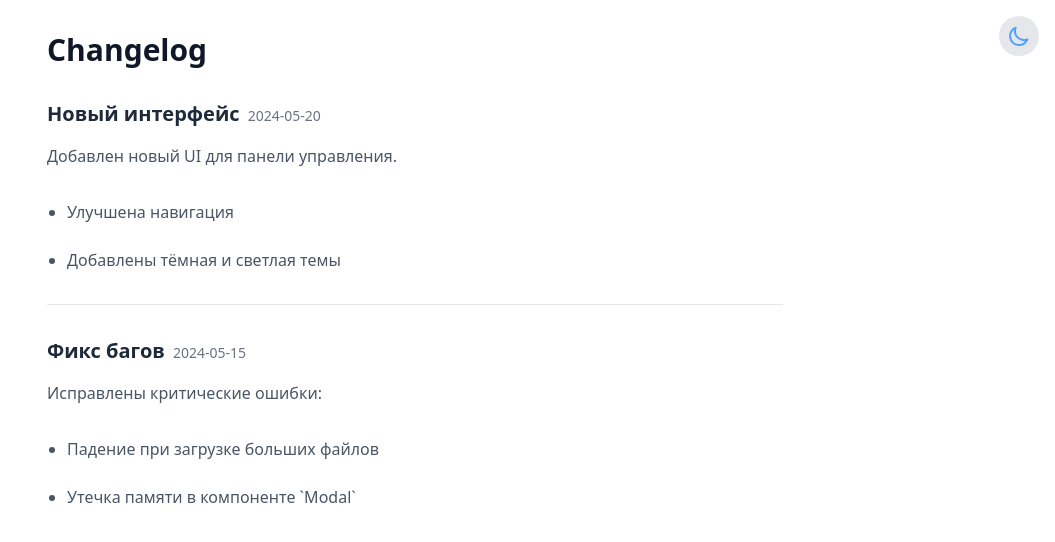
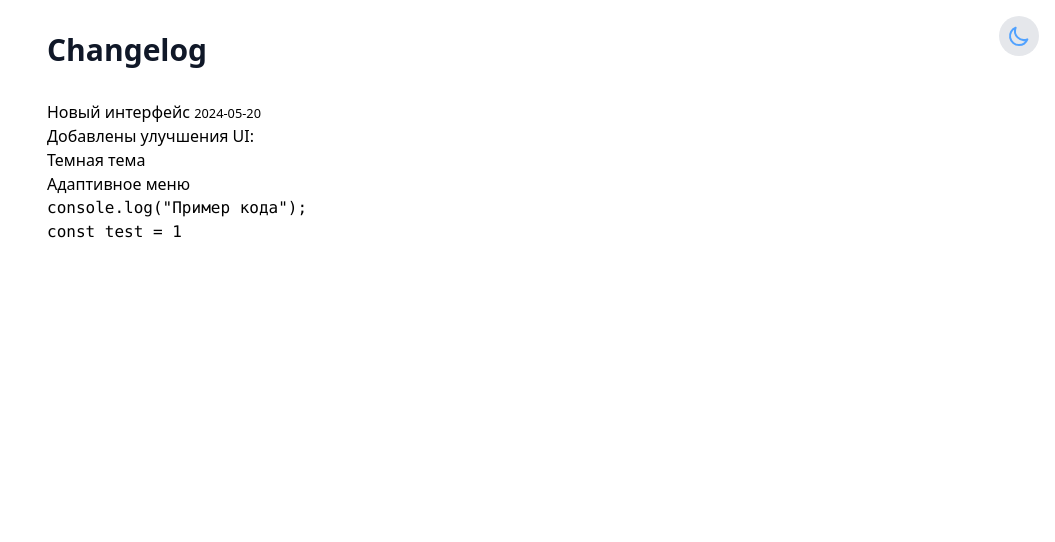
Before and after one commit to goriori/ChangelogViewer, a Vue app: page / in a window 1280 px wide. Shown: the top 542 px of the page, without its empty margins (225-1280 px from the left). Built offline with nearby package versions, Linux system fonts and the light colour scheme.

Commit message:
feat(global): add marked and change use-catalog

```diff
--- a/package.json
+++ b/package.json
@@ -11,6 +11,8 @@
   "dependencies": {
     "@tailwindcss/vite": "^4.1.4",
     "@types/node": "^22.15.3",
+    "highlight.js": "^11.11.1",
+    "marked": "^15.0.11",
     "tailwindcss": "^4.1.4",
     "vue": "^3.5.13"
   },
--- a/src/components/changelog-viewer/index.vue
+++ b/src/components/changelog-viewer/index.vue
@@ -1,15 +1,20 @@
 <script setup lang="ts">
-import useChangelog from '@/composables/useChangelog';
+import { onMounted } from "vue";
+import useChangelog from "@/composables/useChangelog";
 
 const props = defineProps({
   path: {
     type: String,
     required: true,
-    default: '/changelog.md',
+    default: "/changelog.md",
   },
 });
 
-const { changelogData, error, isLoading } = useChangelog(props.path);
+const { changelogData, error, isLoading, fetchChangelog } = useChangelog();
+// Загружаем при монтировании
+onMounted(() => {
+  fetchChangelog(props.path);
+});
 </script>
 
 <template>
@@ -18,36 +23,51 @@ const { changelogData, error, isLoading } = useChangelog(props.path);
 
     <!-- Загрузка -->
     <div v-if="isLoading" class="text-center py-12">
-      <div class="animate-spin rounded-full h-12 w-12 border-t-2 border-b-2 border-blue-500 mx-auto"></div>
+      <div
+        class="animate-spin rounded-full h-12 w-12 border-t-2 border-b-2 border-blue-500 mx-auto"
+      ></div>
     </div>
 
     <!-- Ошибка -->
-    <div
-      v-else-if="error"
-      class="bg-red-50 border-l-4 border-red-500 p-4 mb-6"
-    >
+    <div v-else-if="error" class="bg-red-50 border-l-4 border-red-500 p-4 mb-6">
       <p class="text-red-700 font-medium">{{ error }}</p>
-      <p class="text-red-600 text-sm mt-1">Проверьте формат файла changelog.md</p>
+      <p class="text-red-600 text-sm mt-1">
+        Проверьте формат файла changelog.md
+      </p>
     </div>
 
     <!-- Успешная загрузка -->
     <div v-else class="space-y-8">
-      <div
-        v-for="(entry, index) in changelogData"
-        :key="index"
-        class="border-b border-gray-200 pb-6 last:border-0"
-      >
-        <div class="flex items-baseline gap-2">
-          <h2 class="text-xl font-semibold text-gray-800">{{ entry.title }}</h2>
-          <span class="text-sm text-gray-500">{{ entry.date }}</span>
-        </div>
-
-        <!-- Выводим HTML-описание (списки уже обработаны) -->
-        <div
-          class="mt-4 text-gray-600"
-          v-html="entry.htmlDescription"
-        />
+      <div v-for="entry in changelogData" :key="entry.date">
+        <h2>
+          {{ entry.title }} <small>{{ entry.date }}</small>
+        </h2>
+        <div v-html="entry.htmlContent" class="markdown-content" />
       </div>
     </div>
   </div>
 </template>
+
+<style>
+.markdown-body {
+  color: #4b5563; /* gray-600 */
+}
+
+.markdown-body h3 {
+  font-size: 1.125rem; /* text-lg */
+  font-weight: 600; /* font-semibold */
+  margin-top: 1rem; /* mt-4 */
+  margin-bottom: 0.5rem; /* mb-2 */
+  color: #1f2937; /* gray-800 */
+}
+
+.markdown-body ul {
+  padding-left: 1.25rem; /* pl-5 */
+  list-style-type: disc; /* list-disc */
+}
+
+.markdown-body ol {
+  padding-left: 1.25rem; /* pl-5 */
+  list-style-type: decimal; /* list-decimal */
+}
+</style>
--- a/src/composables/useChangelog.ts
+++ b/src/composables/useChangelog.ts
@@ -1,80 +1,94 @@
 import { ref, computed } from 'vue';
+import { marked } from 'marked';
+import hljs from 'highlight.js';
+import 'highlight.js/styles/github-dark.css';
 
 interface ChangelogEntry {
-  date?: string;
-  title?: string;
-  description?: string;
-  htmlDescription?: string; // Добавляем HTML-версию описания
+  date: string;
+  title: string;
+  description: string;
+  htmlDescription: string;
 }
 
-export default function useChangelog(path: string) {
+// Инициализация marked с подсветкой кода
+marked.setOptions({
+  highlight: (code, lang) => {
+    if (lang && hljs.getLanguage(lang)) {
+      return hljs.highlight(lang, code).value;
+    }
+    return hljs.highlightAuto(code).value;
+  },
+  breaks: true,
+});
+
+export default function useChangelog() {
   const changelogData = ref<ChangelogEntry[]>([]);
   const error = ref<string | null>(null);
   const isLoading = ref(true);
 
-  // Преобразуем Markdown-списки в HTML
-  const parseMarkdownLists = (text: string): string => {
-    // Обрабатываем ненумерованные списки (-, *, +)
-    let html = text.replace(/^-\s(.+)$/gm, '<li>$1</li>');
-    html = html.replace(/^[*+]\s(.+)$/gm, '<li>$1</li>');
+  const parseChangelog = (rawText: string): ChangelogEntry[] => {
+    // Используем marked.lexer для получения AST
+    const tokens = marked.lexer(rawText);
+    const entries: ChangelogEntry[] = [];
+    let currentEntry: Partial<ChangelogEntry> = {};
 
-    // Обрабатываем нумерованные списки (1., 2.)
-    html = html.replace(/^\d+\.\s(.+)$/gm, '<li>$1</li>');
+    tokens.forEach(token => {
+      if (token.type === 'heading' && token.depth === 2) {
+        // Завершаем предыдущую запись если есть
+        if (currentEntry.title) {
+          entries.push(currentEntry as ChangelogEntry);
+        }
 
-    // Обернём все li в ul или ol
-    html = html.replace(/<li>.*<\/li>/gms, (match) => {
-      // Если перед списком есть цифра (1., 2.), то это <ol>
-      const isOrdered = /^\d+\.\s.+$/m.test(match);
-      return isOrdered
-        ? `<ol class="list-decimal pl-5 my-2">${match}</ol>`
-        : `<ul class="list-disc pl-5 my-2">${match}</ul>`;
+        // Парсим новый заголовок: "Название [YYYY-MM-DD]"
+        const match = token.text.match(/^(.*?)\s*\[(\d{4}-\d{2}-\d{2})\]/);
+        if (match) {
+          currentEntry = {
+            title: match[1].trim(),
+            date: match[2].trim(),
+            htmlContent: ''
+          };
+        }
+      } else if (currentEntry.title) {
+        // Добавляем контент к текущей записи
+        currentEntry.htmlContent += marked.parser([token]);
+      }
     });
 
-    // Простые переносы строк -> <br> (опционально)
-    html = html.replace(/\n/g, '<br>');
+    // Добавляем последнюю запись
+    if (currentEntry.title) {
+      entries.push(currentEntry as ChangelogEntry);
+    }
 
-    return html;
+    return entries;
   };
 
-  const fetchChangelog = async () => {
+  const fetchChangelog = async (path: string) => {
     try {
+      isLoading.value = true;
+      error.value = null;
+
       const response = await fetch(path);
-      if (!response.ok) throw new Error("Не удалось загрузить changelog");
+      if (!response.ok) throw new Error(`HTTP error! status: ${response.status}`);
 
-      const rawText = await response.text();
-      const entries = rawText.split('## ').slice(1);
+      const text = await response.text();
+      changelogData.value = parseChangelog(text);
+    console.log(changelogData.value);
 
-      changelogData.value = entries.map((entry) => {
-        const [firstLine, ...rest] = entry.trim().split('\n');
-        const titleMatch = firstLine.match(/^(.*?)\s*\[(\d{4}-\d{2}-\d{2})\]/);
 
-        if (!titleMatch) {
-          throw new Error(`Неверный формат записи: "${firstLine}"`);
-        }
-
-        const description = rest.join('\n').trim();
-        const htmlDescription = parseMarkdownLists(description);
-
-        return {
-          title: titleMatch[1].trim(),
-          date: titleMatch[2].trim(),
-          description,
-          htmlDescription, // Добавляем HTML-версию
-        };
-      });
     } catch (err) {
-      error.value = err instanceof Error ? err.message : "Неизвестная ошибка";
+      error.value = err instanceof Error
+        ? err.message
+        : 'Неизвестная ошибка при загрузке changelog';
+      console.error('Changelog error:', err);
     } finally {
       isLoading.value = false;
     }
   };
 
-  fetchChangelog();
-
   return {
-    changelogData: computed(() => changelogData.value),
+    changelogData,
     error,
     isLoading,
-    reload: fetchChangelog,
+    fetchChangelog,
   };
 }
--- a/tailwind.config.ts
+++ b/tailwind.config.ts
@@ -1,7 +1,13 @@
 module.exports = {
-    darkMode: 'class', // Включаем ручное управление темой через классы
-    theme: {
-      extend: {},
-    },
-    plugins: [],
-  }
+  darkMode: "class", // Включаем ручное управление темой через классы
+  theme: {
+    extend: {},
+  },
+  content: [
+    // Убедитесь, что пути до компонентов указаны
+    "./src/**/*.{vue,js,ts}",
+  ],
+  plugins: [
+    require("@tailwindcss/typography"), // Плагин для Markdown-стилей
+  ],
+};
```
Also changed, not shown: public/CHANGELOG.md, 1 other file (tests, documents, lock files or other folders).
